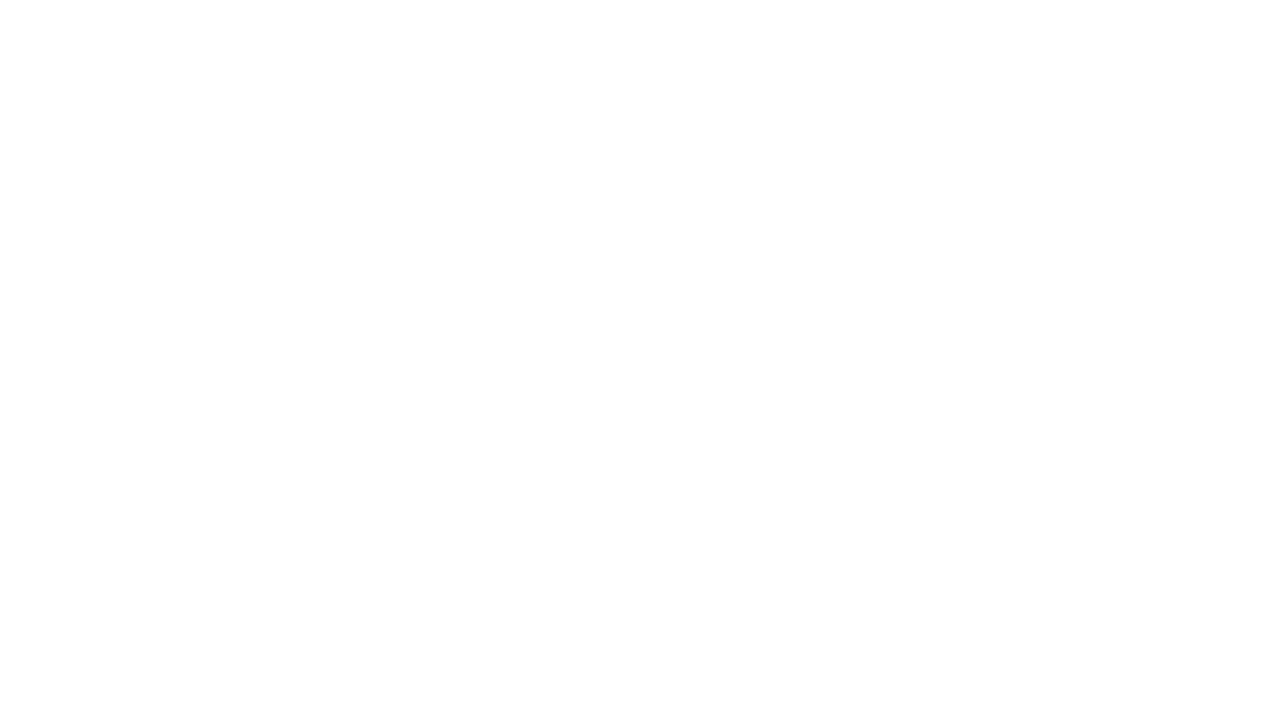
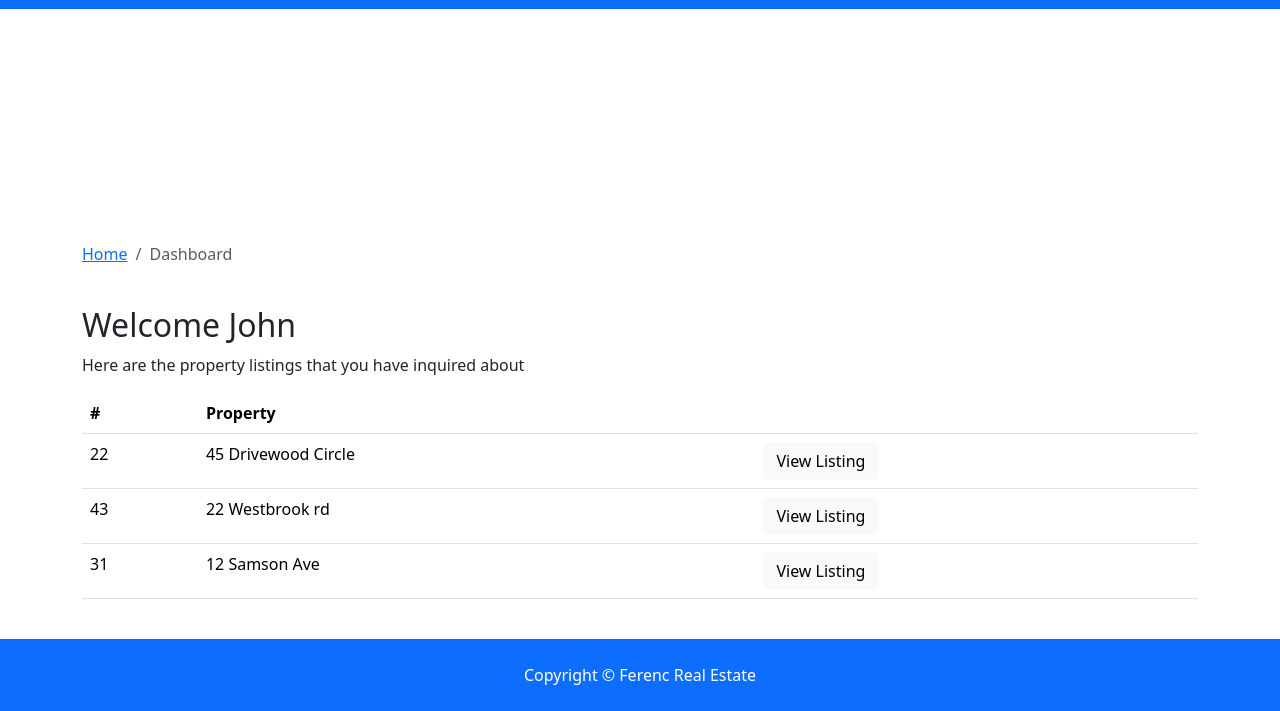
Before and after one commit to DorFerenc/Django_Real_Estate, a Django app: page /accounts/dashboard in a window 1280 px wide. Before the commit the part shown is empty. Shown: the part 373-1084 px from the top of the page. Before the commit the page ends 37 px from the top, so only its background shows below. Run offline with Django 5.2, Linux system fonts and the light colour scheme; some libraries are stand-ins or nearby versions.

Commit message:
login works

```diff
--- a/accounts/views.py
+++ b/accounts/views.py
@@ -55,13 +55,28 @@ def register(request):
 
 def login(request):
     if request.method == 'POST':
-        #Login User
-        pass
+        username = request.POST['username']
+        password = request.POST['password']
+
+        user = auth.authenticate(username=username, password=password)
+
+        if user is not None:
+            auth.login(request, user)
+            messages.success(request, 'You are now logged in')
+            return redirect('dashboard')
+        else:
+            messages.error(request, 'Invalid credentials')
+            return redirect('login')
     else:
         return render(request, 'accounts/login.html')
 
+
 def logout(request):
-    return redirect('index')
+    if request.method == 'POST':
+        auth.logout(request)
+        messages.success(request, 'You are now logged out')
+        return redirect('index')
+
 
 def dashboard(request):
     return render(request, 'accounts/dashboard.html')
--- a/templates/accounts/dashboard.html
+++ b/templates/accounts/dashboard.html
@@ -1 +1,77 @@
-<h1>Dashboard</h1>
+{% extends 'base.html' %}
+
+{% block content %}
+
+<section id="showcase-inner" class="py-5 text-white">
+    <div class="container">
+      <div class="row text-center">
+        <div class="col-md-12">
+          <h1 class="display-4">User Dashboard</h1>
+          <p class="lead">Manage your BT Real Estate account</p>
+        </div>
+      </div>
+    </div>
+  </section>
+
+  <!-- Breadcrumb -->
+  <section id="bc" class="mt-3">
+    <div class="container">
+      <nav aria-label="breadcrumb">
+        <ol class="breadcrumb">
+          <li class="breadcrumb-item">
+            <a href="{% url 'index' %}">
+              <i class="fas fa-home"></i> Home</a>
+          </li>
+          <li class="breadcrumb-item active"> Dashboard</li>
+        </ol>
+      </nav>
+    </div>
+  </section>
+
+  <!-- Alerts -->
+  {% include 'partials/_alerts.html' %}
+
+  <section id="dashboard" class="py-4">
+    <div class="container">
+      <div class="row">
+        <div class="col-md-12">
+          <h2>Welcome John</h2>
+          <p>Here are the property listings that you have inquired about</p>
+          <table class="table">
+            <thead>
+              <tr>
+                <th scope="col">#</th>
+                <th scope="col">Property</th>
+                <th></th>
+              </tr>
+            </thead>
+            <tbody>
+              <tr>
+                <td>22</td>
+                <td>45 Drivewood Circle</td>
+                <td>
+                  <a class="btn btn-light" href="#">View Listing</a>
+                </td>
+              </tr>
+              <tr>
+                <td>43</td>
+                <td>22 Westbrook rd</td>
+                <td>
+                  <a class="btn btn-light" href="#">View Listing</a>
+                </td>
+              </tr>
+              <tr>
+                <td>31</td>
+                <td>12 Samson Ave</td>
+                <td>
+                  <a class="btn btn-light" href="#">View Listing</a>
+                </td>
+              </tr>
+            </tbody>
+          </table>
+        </div>
+      </div>
+    </div>
+  </section>
+
+  {% endblock %}
--- a/templates/pages/index.html
+++ b/templates/pages/index.html
@@ -62,6 +62,7 @@
     </div>
   </section>
 
+  <br>
   <!-- Alerts -->
   {% include 'partials/_alerts.html' %}
 
--- a/templates/partials/_navbar.html
+++ b/templates/partials/_navbar.html
@@ -40,6 +40,26 @@
         </ul>
 
         <ul class="navbar-nav ml-auto">
+          {% if user.is_authenticated %}
+            <li
+              {% if 'dashboard' in request.path %}
+                class="nav-item active mr-3"
+              {% else %}
+                class="nav-item mr-3"
+              {% endif %}
+            >
+              <a class="nav-link" href="{% url 'dashboard' %}">Welcome {{ user.username }} (Dashboard) </a>
+            </li>
+            <li class="nav-item mr-3">
+              <a href="javascript:{document.getElementById('logout').submit()}" class="nav-link">
+                <i class="fas fa-sign-out-alt"></i> Logout
+              </a>
+              <form action="{% url 'logout' %}" method="POST" id="logout">
+                {% csrf_token %}
+                <input type="hidden">
+              </form>
+            </li>
+          {% else %}
             <li
               {% if 'register' in request.path %}
                 class="nav-item active mr-3"
@@ -62,6 +82,7 @@
                 Login
               </a>
             </li>
+          {% endif %}
         </ul>
       </div>
     </div>
```
Lines whose indentation alone changed are shown as unchanged.
